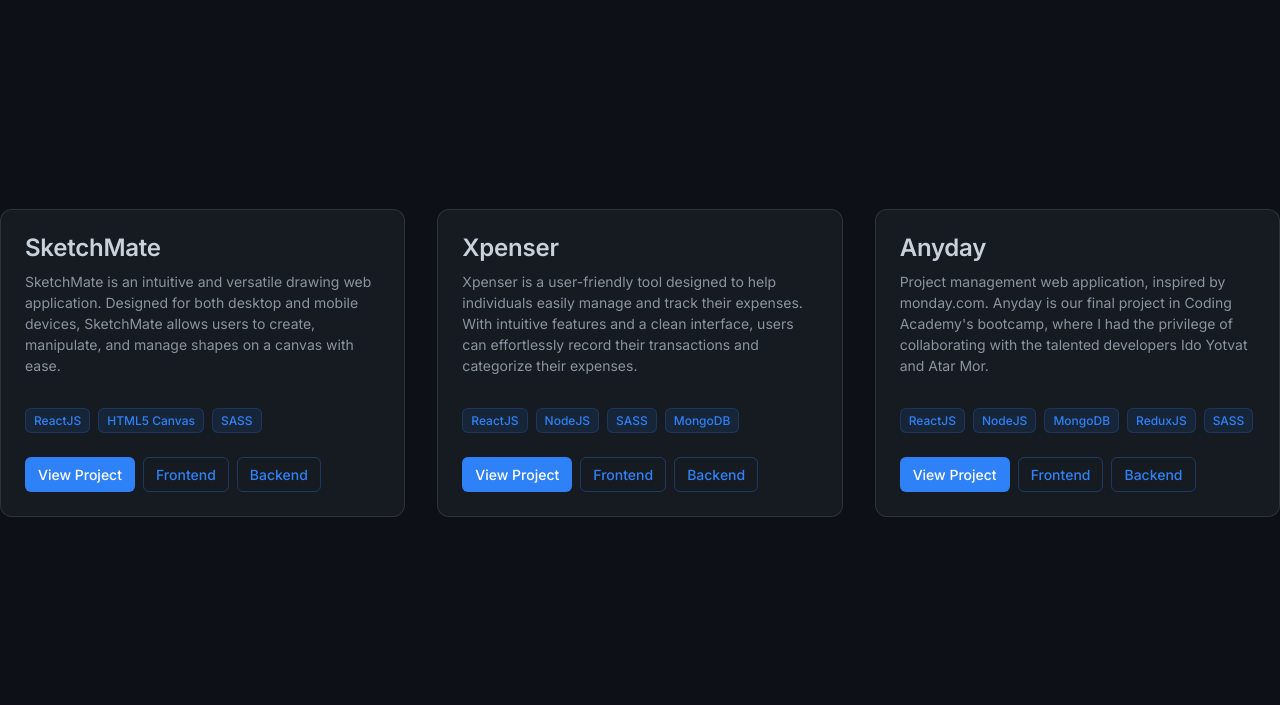
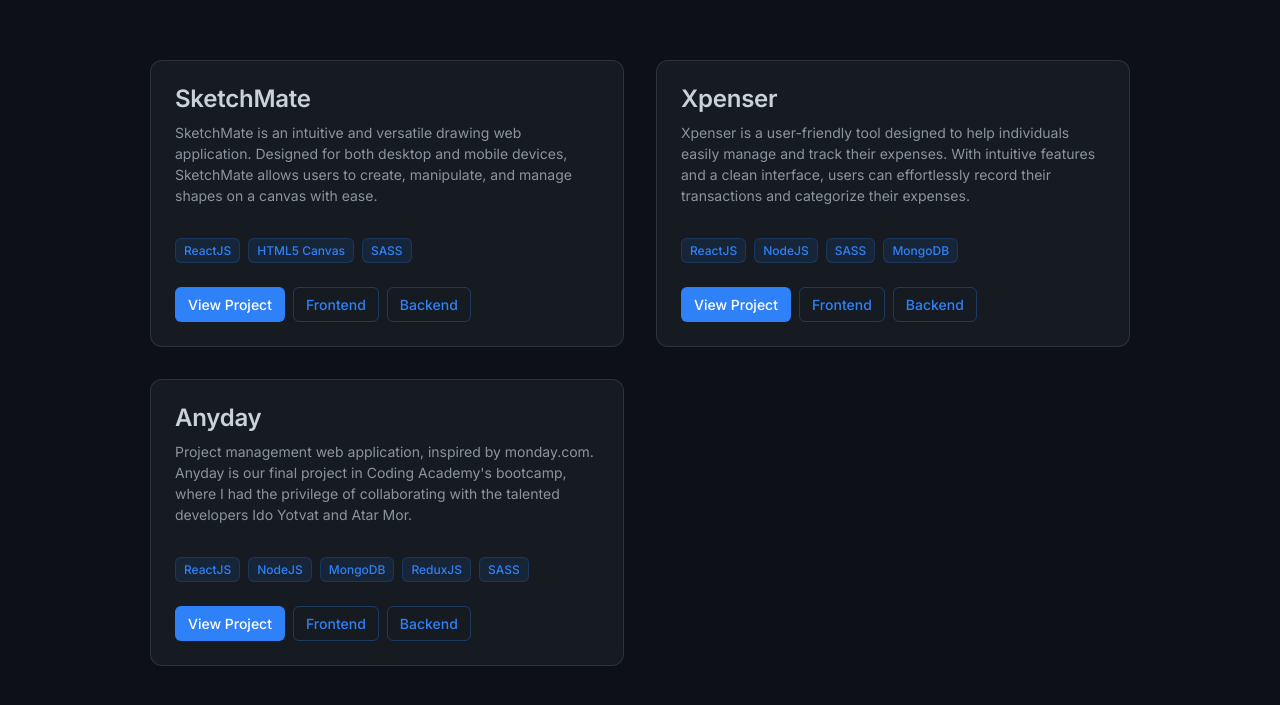
Before and after one commit to RonFelsenfeld/personal-website, a Next.js app: page / in a window 1280 px wide. Shown: the part 837-1542 px from the top of the page. Built offline with nearby package versions, Linux system fonts and the light colour scheme.

Commit message:
style(layout) - create main layout component

```diff
--- a/src/app/page.tsx
+++ b/src/app/page.tsx
@@ -1,11 +1,12 @@
+import { MainLayout } from '@/components/layout'
 import { AboutMeSection, ProjectsSection } from '@/components/sections'
 
 const IndexPage = () => {
   return (
-    <main>
+    <MainLayout>
       <AboutMeSection />
       <ProjectsSection />
-    </main>
+    </MainLayout>
   )
 }
 
--- /dev/null
+++ b/src/components/layout/MainLayout/MainLayout.module.scss
@@ -0,0 +1,12 @@
+.mainLayout {
+  display: grid;
+  grid-template-columns: 150px 1fr 150px;
+
+  > *:not(.full-row) {
+    grid-column: 2;
+  }
+
+  > .full-row {
+    grid-column: 1 / -1;
+  }
+}
--- /dev/null
+++ b/src/components/layout/MainLayout/MainLayout.tsx
@@ -0,0 +1,11 @@
+import styles from './MainLayout.module.scss'
+
+interface MainLayoutProps {
+  children: React.ReactNode
+}
+
+const MainLayout = ({ children }: MainLayoutProps) => {
+  return <main className={styles.mainLayout}>{children}</main>
+}
+
+export default MainLayout
--- /dev/null
+++ b/src/components/layout/index.ts
@@ -0,0 +1 @@
+export { default as MainLayout } from './MainLayout/MainLayout'
```
